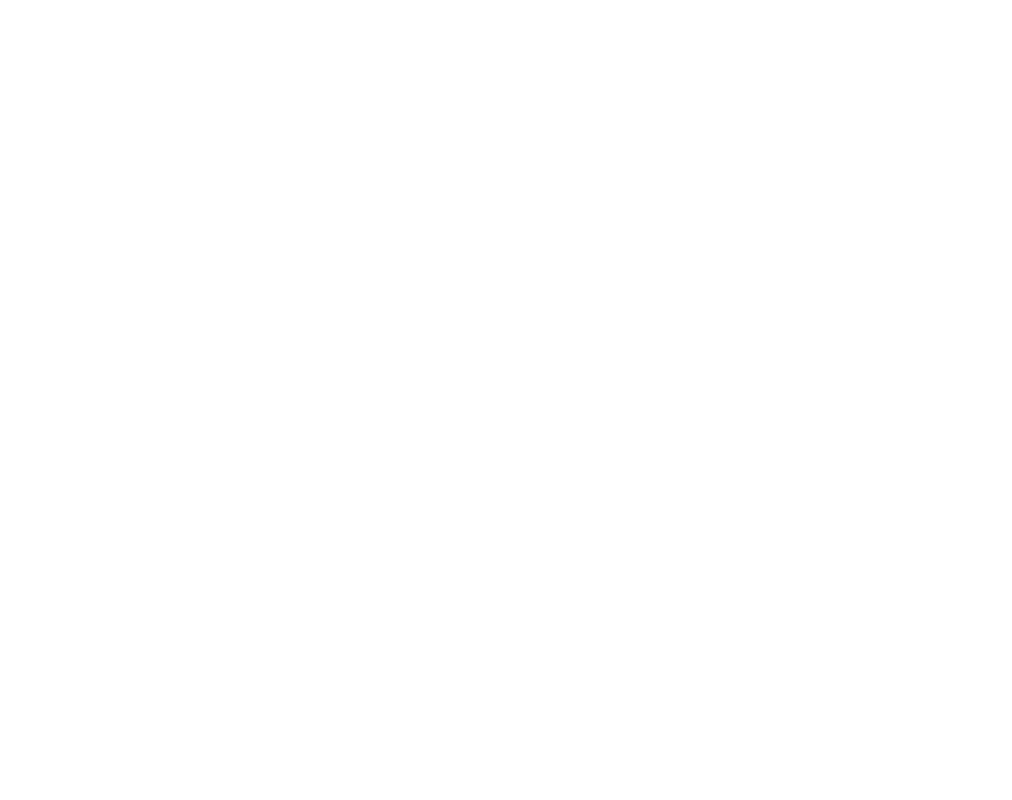
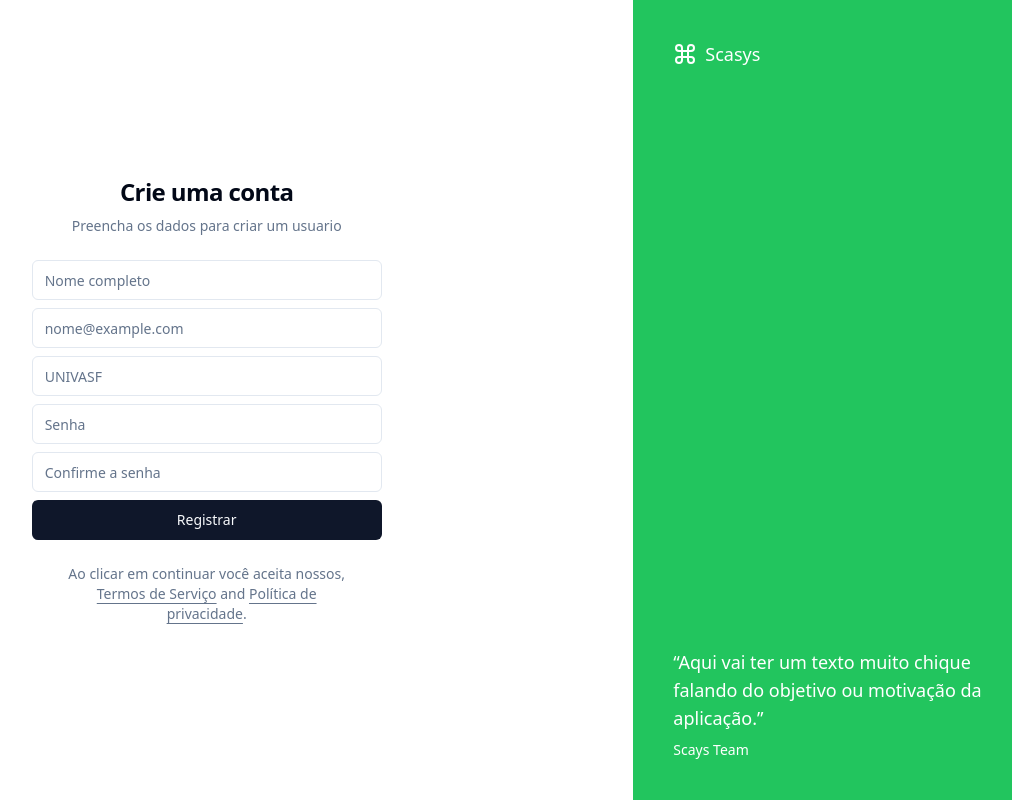
Before and after one commit to Cauatn/scasys, a React (Vite) app: page /auth in a window 1280 px wide. Before the commit this address had no page. Shown: the whole page, without its empty margins (220-1232 px from the left). Built offline with nearby package versions, Linux system fonts and the light colour scheme.

Commit message:
FEAT: Add sign up page with its components and set ist route

```diff
--- /dev/null
+++ b/src/components/ui/label.tsx
@@ -0,0 +1,24 @@
+import * as React from "react"
+import * as LabelPrimitive from "@radix-ui/react-label"
+import { cva, type VariantProps } from "class-variance-authority"
+
+import { cn } from "@/lib/utils"
+
+const labelVariants = cva(
+  "text-sm font-medium leading-none peer-disabled:cursor-not-allowed peer-disabled:opacity-70"
+)
+
+const Label = React.forwardRef<
+  React.ElementRef<typeof LabelPrimitive.Root>,
+  React.ComponentPropsWithoutRef<typeof LabelPrimitive.Root> &
+    VariantProps<typeof labelVariants>
+>(({ className, ...props }, ref) => (
+  <LabelPrimitive.Root
+    ref={ref}
+    className={cn(labelVariants(), className)}
+    {...props}
+  />
+))
+Label.displayName = LabelPrimitive.Root.displayName
+
+export { Label }
--- /dev/null
+++ b/src/pages/Auth/Auth.tsx
@@ -0,0 +1,70 @@
+import { Link } from "react-router-dom";
+import { UserAuthForm } from "./components/UserAuthForm";
+
+export default function Auth() {
+  return (
+    <div className="lg: flex h-screen w-screen flex-row">
+      <div className="container relative flex h-screen items-center justify-center md:grid lg:w-2/3">
+        <div className="lg:p-8">
+          <div className="mx-auto flex flex-col justify-center space-y-6 sm:w-[350px]">
+            <div className="flex flex-col space-y-2 text-center">
+              <h1 className="text-2xl font-semibold tracking-tight">
+                Crie uma conta
+              </h1>
+              <p className="text-sm text-muted-foreground">
+                Preencha os dados para criar um usuario
+              </p>
+            </div>
+            <UserAuthForm />
+            <p className="px-8 text-center text-sm text-muted-foreground">
+              Ao clicar em continuar você aceita nossos,{" "}
+              <Link
+                to={""}
+                className="underline underline-offset-4 hover:text-primary"
+              >
+                Termos de Serviço
+              </Link>{" "}
+              and{" "}
+              <Link
+                to={""}
+                className="underline underline-offset-4 hover:text-primary"
+              >
+                Política de privacidade
+              </Link>
+              .
+            </p>
+          </div>
+        </div>
+      </div>
+      <div className="relative hidden h-full flex-col bg-muted p-10 text-white dark:border-r lg:flex lg:w-1/3">
+        <div className="absolute inset-0 bg-green-500 " />
+        <div className="relative z-20 flex items-center text-lg font-medium ">
+          <svg
+            xlinkTitle="Scasys Logo"
+            xmlns="http://www.w3.org/2000/svg"
+            viewBox="0 0 24 24"
+            fill="none"
+            stroke="currentColor"
+            strokeWidth="2"
+            strokeLinecap="round"
+            strokeLinejoin="round"
+            className="mr-2 h-6 w-6"
+          >
+            <title>Scasys Logo</title>
+            <path d="M15 6v12a3 3 0 1 0 3-3H6a3 3 0 1 0 3 3V6a3 3 0 1 0-3 3h12a3 3 0 1 0-3-3" />
+          </svg>
+          Scasys
+        </div>
+        <div className="relative z-20 mt-auto">
+          <blockquote className="space-y-2">
+            <p className="text-lg">
+              &ldquo;Aqui vai ter um texto muito chique falando do objetivo ou
+              motivação da aplicação.&rdquo;
+            </p>
+            <footer className="text-sm">Scays Team</footer>
+          </blockquote>
+        </div>
+      </div>
+    </div>
+  );
+}
--- /dev/null
+++ b/src/pages/Auth/components/UserAuthForm.tsx
@@ -0,0 +1,153 @@
+import { Button } from "@/components/ui/button"
+import { Input } from "@/components/ui/input"
+import { Label } from "@/components/ui/label"
+import { cn } from "@/lib/utils"
+import { useState } from "react"
+
+interface UserAuthFormProps extends React.HTMLAttributes<HTMLDivElement> {}
+
+// interface to represent the user data in the form
+interface FormData {
+  email: string
+  password: string
+  confirmPassword: string
+  name: string
+  institution: string
+}
+
+function UserAuthForm({ className, ...props }: UserAuthFormProps) {
+  const [isLoading, setIsLoading] = useState<boolean>(false)
+
+  const [formData, setFormData] = useState<FormData>({
+    email: "",
+    password: "",
+    confirmPassword: "",
+    name: "",
+    institution: "",
+  })
+
+  // function to update the balue of the data based on some event
+  const handleFormEdit = (
+    event: React.ChangeEvent<HTMLInputElement>,
+    name: keyof FormData
+  ) => {
+    setFormData({
+      ...formData,
+      [name]: event.target.value,
+    })
+  }
+
+  // function to handle the submit button action
+  const onSubmit = async (event: React.FormEvent<HTMLFormElement>) => {
+    event.preventDefault()
+    setIsLoading(true)
+    // send request to register user
+
+  }
+
+
+  return (
+    <div className={cn("grid gap-6", className)} {...props}>
+      <form onSubmit={onSubmit}>
+        <div className="grid gap-2">
+          <div className="grid gap-2">
+            <Label className="sr-only" htmlFor="NomeCompleto">
+              Nome Completo
+            </Label>
+            <Input
+              id="NomeCompleto"
+              placeholder="Nome completo"
+              type="text"
+              autoCapitalize="none"
+              autoComplete="name"
+              autoCorrect="off"
+              disabled={isLoading}
+              required
+              value={formData.name}
+              onChange={(e) => {
+                handleFormEdit(e, "name")
+              }}
+            />
+            <Label className="sr-only" htmlFor="email">
+              Email
+            </Label>
+            <Input
+              id="email"
+              placeholder="nome@example.com"
+              type="email"
+              autoCapitalize="none"
+              autoComplete="email"
+              autoCorrect="off"
+              disabled={isLoading}
+              required
+              value={formData.email}
+              onChange={(e) => {
+                handleFormEdit(e, "email")
+              }}
+            />
+            <Label className="sr-only" htmlFor="Instituition">
+              Instituição
+            </Label>
+            <Input
+              id="Institution"
+              placeholder="UNIVASF"
+              type="institution"
+              autoCapitalize="none"
+              autoComplete="institution"
+              autoCorrect="off"
+              disabled={isLoading}
+              required
+              value={formData.institution}
+              onChange={(e) => {
+                handleFormEdit(e, "institution")
+              }}
+            />
+            <Label className="sr-only" htmlFor="password">
+              Senha
+            </Label>
+            <Input
+              id="password"
+              placeholder="Senha"
+              type="password"
+              autoCapitalize="none"
+              autoComplete="new-password"
+              autoCorrect="off"
+              disabled={isLoading}
+              required
+              value={formData.password}
+              onChange={(e) => {
+                handleFormEdit(e, "password")
+              }}
+            />
+            <Label className="sr-only" htmlFor="confPass">
+              Confirm Password
+            </Label>
+            <Input
+              id="confPass"
+              placeholder="Confirme a senha"
+              type="password"
+              autoCapitalize="none"
+              autoComplete="new-password"
+              autoCorrect="off"
+              disabled={isLoading}
+              required
+              value={formData.confirmPassword}
+              onChange={(e) => {
+                handleFormEdit(e, "confirmPassword")
+              }}
+            />
+          </div>
+          <Button disabled={isLoading}>
+            {/*isLoading && (
+							//<Icons.spinner className="mr-2 h-4 w-4 animate-spin" />
+							<div>{""}</div>
+						)*/}
+            Registrar
+          </Button>
+        </div>
+      </form>
+    </div>
+  )
+}
+
+export { UserAuthForm }
--- a/src/routes/Routes.tsx
+++ b/src/routes/Routes.tsx
@@ -4,6 +4,7 @@
 import FivePage from "@/pages/5A/Page";
 import SixPage from "@/pages/6A/Page";
 import SevenPage from "@/pages/7A/Page";
+import Auth from "@/pages/Auth/Auth";
 import Home from "@/pages/Home/Home";
 
 import { Routes as Switch, Route, Navigate } from "react-router-dom";
@@ -12,6 +13,7 @@
   return (
     <Switch>
       <Route path="/" element={<Home />} />
+      <Route path="/auth" element={<Auth />} />
       <Route path="/app" element={<Layout />}>
         <Route path="3a" element={<ThreePage />} />
         <Route path="4a" element={<FourPage />} />
```
